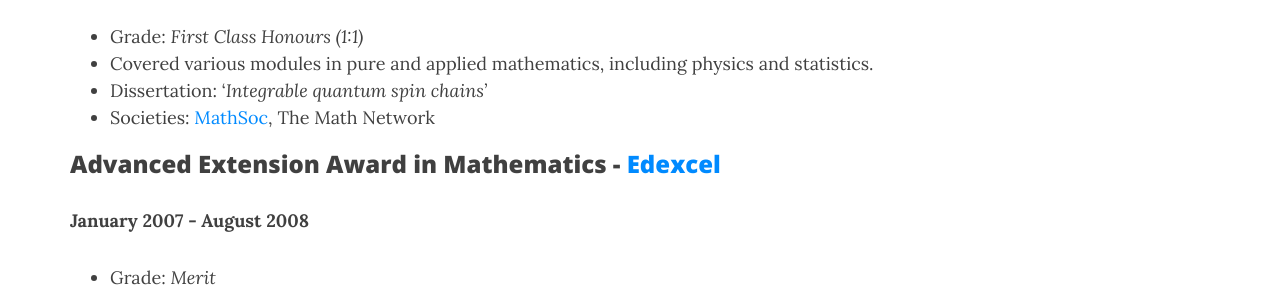
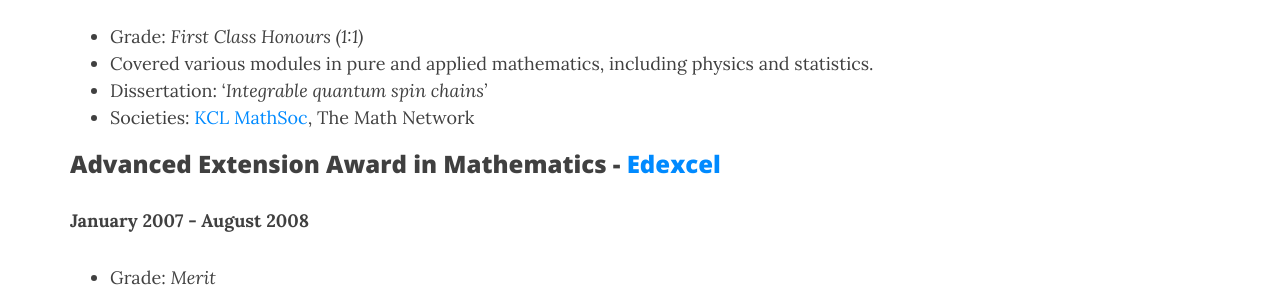
Before and after one commit to drrobotk/drrobotk.github.io, a Jekyll site: the page built from cv.md, in a window 1280 px wide and 900 px high, scrolled down 1365 px. Shown: the part 154-449 px from the top of the window. Built offline with Jekyll 4.4.1, drawn with Linux system fonts in a browser that asks for light colours; nearby versions of some CDN libraries; comment, search, counter and statistics services are not loaded.

Commit message:
Update cv.md

```diff
--- a/cv.md
+++ b/cv.md
@@ -41,7 +41,7 @@ Photoshop, PowerPoint, LaTeX, GIMP and CorelDraw
 -   Grade: *First Class Honours (1:1)*
 -   Covered various modules in pure and applied mathematics, including physics and statistics.
 -   Dissertation: '*Integrable quantum spin chains'*
--   Societies: [MathSoc](https://en-gb.facebook.com/kclmathsoc/), The Math Network
+-   Societies: [KCL MathSoc](https://en-gb.facebook.com/kclmathsoc/), The Math Network
 
 ### **Advanced Extension Award in Mathematics** - [Edexcel](https://qualifications.pearson.com/en/qualifications/edexcel-a-levels/advanced-extension-award-mathematics-2018.html)
 
```
